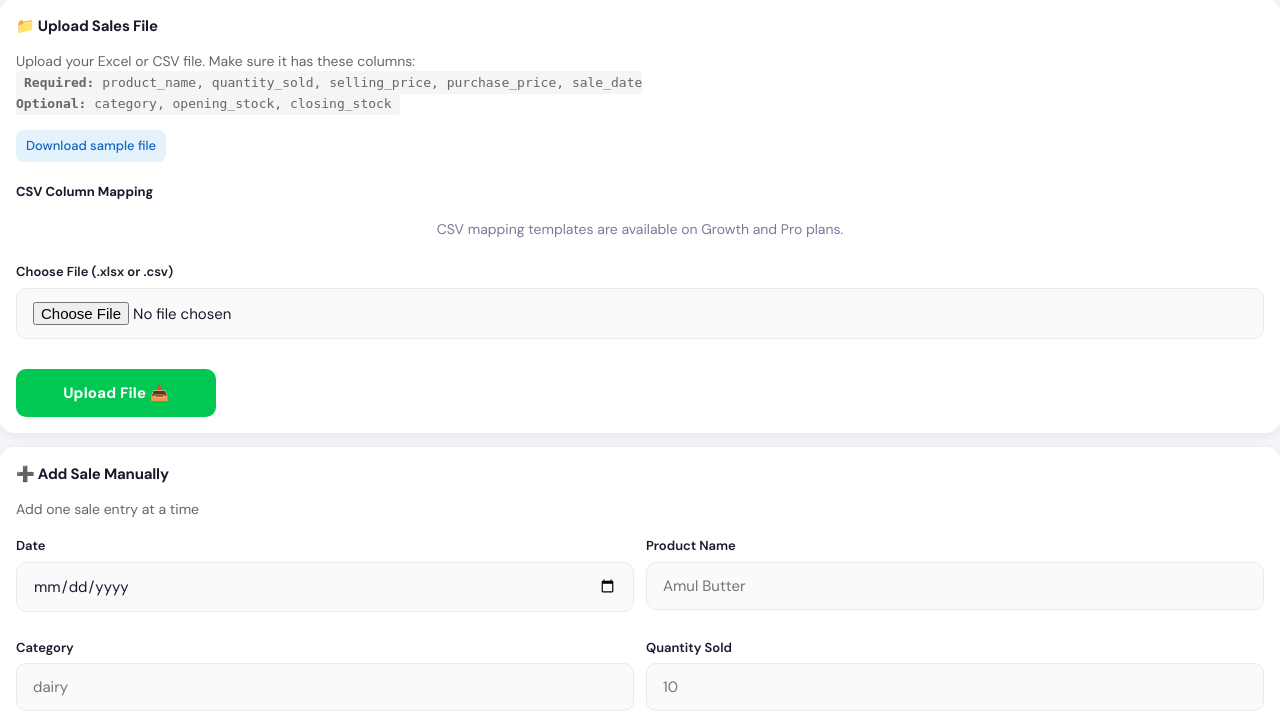
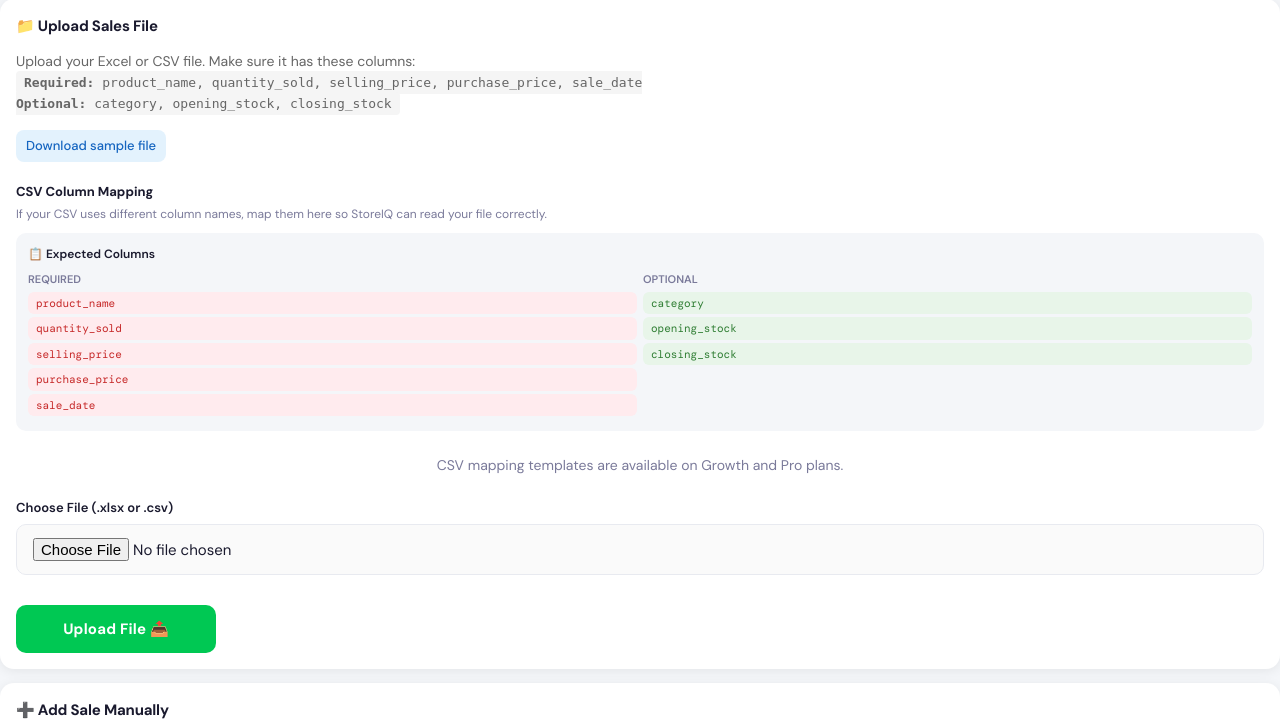
Before and after one commit to moniksanghavi123-blip/store-analytics, a FastAPI app: template templates/dashboard.html in a window 1280 px wide. Shown: the part 1373-2092 px from the top of the page. Run offline with FastAPI, Linux system fonts and the light colour scheme; the template is opened without the code that fills it, so the values that code supplies are empty.

Commit message:
Functional fixes

```diff
--- a/app/main.py
+++ b/app/main.py
@@ -596,6 +596,29 @@ def restore_store(request: Request, store_id: int):
         status_code=302
     )
 
+@app.post("/admin/store/{store_id}/change-plan")
+def change_plan(request: Request, store_id: int, plan: str = Form(...)):
+    phone = request.cookies.get("phone")
+    if not phone or not is_admin(phone):
+        return RedirectResponse(url="/login", status_code=302)
+
+    valid_plans = {"starter", "growth", "pro"}
+    if plan not in valid_plans:
+        return RedirectResponse(
+            url=f"/admin/store/{store_id}?error=Invalid+plan+selected",
+            status_code=302
+        )
+
+    run_query(
+        "update stores set plan = %s where id = %s",
+        (plan, store_id),
+        fetch=False
+    )
+    return RedirectResponse(
+        url=f"/admin/store/{store_id}?success=Plan+updated+to+{plan.title()}",
+        status_code=302
+    )
+
 def load_demo_sales_data(store_id: int):
     """Reset and seed 7 days of realistic demo sales."""
     today = date.today()
--- a/templates/dashboard.html
+++ b/templates/dashboard.html
@@ -405,30 +405,52 @@
         </p>
 
         <div style="margin:0 0 12px;">
-            <h3 style="font-size:13px; margin-bottom:8px;">CSV Column Mapping</h3>
+            <h3 style="font-size:13px; margin-bottom:4px;">CSV Column Mapping</h3>
+<p style="font-size:12px; color:var(--muted); margin-bottom:10px;">
+    If your CSV uses different column names, map them here so StoreIQ can read your file correctly.
+</p>
+
+<!-- Column reference table -->
+<div style="background:var(--bg); border-radius:10px; padding:12px; margin-bottom:14px; font-size:12px;">
+    <div style="font-weight:600; margin-bottom:8px; font-size:12px;">📋 Expected Columns</div>
+    <div style="display:grid; grid-template-columns:1fr 1fr; gap:6px;">
+        <div>
+            <div style="color:var(--muted); font-size:11px; font-weight:600; margin-bottom:4px;">REQUIRED</div>
+            {% for col in ['product_name','quantity_sold','selling_price','purchase_price','sale_date'] %}
+            <div style="background:var(--red-soft); color:#c62828; border-radius:6px; padding:3px 8px; margin-bottom:3px; font-family:'DM Mono',monospace; font-size:11px;">{{ col }}</div>
+            {% endfor %}
+        </div>
+        <div>
+            <div style="color:var(--muted); font-size:11px; font-weight:600; margin-bottom:4px;">OPTIONAL</div>
+            {% for col in ['category','opening_stock','closing_stock'] %}
+            <div style="background:var(--green-soft); color:#2e7d32; border-radius:6px; padding:3px 8px; margin-bottom:3px; font-family:'DM Mono',monospace; font-size:11px;">{{ col }}</div>
+            {% endfor %}
+        </div>
+    </div>
+</div>
+
 {% if plan_features.csv_mapping %}
 <form method="POST" action="/store/{{ store.id }}/column-mapping" class="form-grid">
     <div class="form-group">
-                    <label>Your Column Name</label>
-                    <input type="text" name="source_column" placeholder="e.g. qty_sold" required />
+        <label>Your CSV Column Name</label>
+        <input type="text" name="source_column" placeholder="e.g. qty_sold, items_sold, units" required />
+        <p style="font-size:11px; color:var(--muted); margin-top:4px;">The column name as it appears in your file</p>
     </div>
     <div class="form-group">
-                    <label>Map To</label>
-                    <select name="target_column" required>
-                        <optgroup label="Required">
-                            {% for col in target_columns[:5] %}
-                            <option value="{{ col }}">{{ col }}</option>
-                            {% endfor %}
-                        </optgroup>
-                        <optgroup label="Optional">
-                            {% for col in target_columns[5:] %}
-                            <option value="{{ col }}">{{ col }}</option>
-                            {% endfor %}
-                        </optgroup>
+        <label>Maps To (StoreIQ Column)</label>
+        <select name="target_column" required style="width:100%; padding:12px 16px; border:1.5px solid var(--border); border-radius:10px; font-size:14px; font-family:'DM Sans',sans-serif; background:#fafafa; outline:none;">
+            <option disabled value="">— Required columns —</option>
+            <option value="product_name">product_name</option>
+            <option value="quantity_sold">quantity_sold</option>
+            <option value="selling_price">selling_price</option>
+            <option value="purchase_price">purchase_price</option>
+            <option value="sale_date">sale_date</option>
+            <option disabled value="">— Optional columns —</option>
+            <option value="category">category</option>
+            <option value="opening_stock">opening_stock</option>
+            <option value="closing_stock">closing_stock</option>
         </select>
-                    <p style="font-size:11px; color:var(--muted); margin-top:4px;">
-                        e.g. if your CSV has "qty_sold" → map it to "quantity_sold"
-                    </p>
+        <p style="font-size:11px; color:var(--muted); margin-top:4px;">The StoreIQ column it should be treated as</p>
     </div>
     <button type="submit" class="btn" style="max-width:220px;">Save Mapping</button>
 </form>
```
Lines whose indentation alone changed are shown as unchanged.
